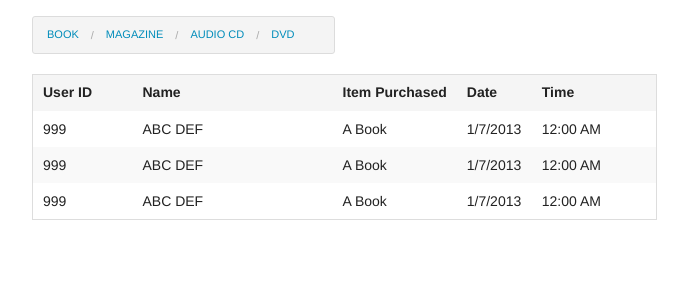
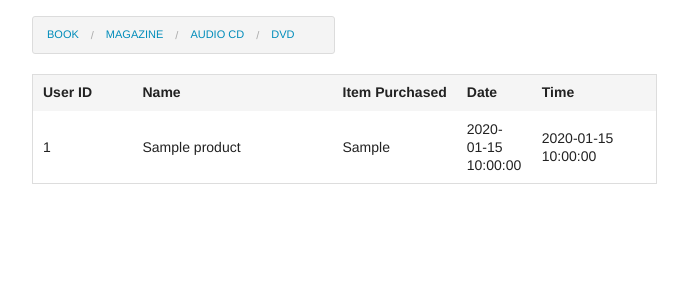
Before and after one commit to PhienChing/FoobarBookshop, a PHP site: page /accountingManager/accountingManager in a window 1280 px wide. Shown: the part 45-345 px from the top of the page, without its empty margins (123-811 px from the left). Run offline with PHP 8.4, Linux system fonts and the light colour scheme; tables that the repository leaves empty or names only in its code hold one stand-in row (values such as "Sample post").

Commit message:
Update accountingManager_view.php

```diff
--- a/application/views/accountingManager/accountingManager_view.php
+++ b/application/views/accountingManager/accountingManager_view.php
@@ -17,6 +17,7 @@ $assets = $this->config->item('assets');
 	</div>
 </div>
 
+	<!-- Table Rows -->
 <div class="row">
   <div class="large-12 columns">
 
@@ -31,30 +32,20 @@ $assets = $this->config->item('assets');
                 </tr>
               </thead>
               <tbody>
+				<?php foreach ($transactions as $trans_item): ?>
                 <tr>
-                  <td>999</td>
-                  <td>ABC DEF</td>
-                  <td>A Book</td>
-                  <td>1/7/2013</td>
-                  <td>12:00 AM</td>
-                <tr>
-                  <td>999</td>
-                  <td>ABC DEF</td>
-                  <td>A Book</td>
-                  <td>1/7/2013</td>
-                  <td>12:00 AM</td>
+                  <td><?php echo $trans_item['customerID'] ?></td>
+                  <td><?php echo $trans_item['title'] ?></td>
+                  <td><?php echo $trans_item['type'] ?></td>
+                  <td><?php echo $trans_item['dateTime'] ?></td>
+                  <td><?php echo $trans_item['dateTime'] ?></td>
                 </tr>
-                <tr>
-                  <td>999</td>
-                  <td>ABC DEF</td>
-                  <td>A Book</td>
-                  <td>1/7/2013</td>
-                  <td>12:00 AM</td>
-                </tr>
+				<?php endforeach ?>
               </tbody>
             </table>
+	</div>
 </div>
-</div>
+
 <!-- Edit Profile -->
 <div id="editProfile" class="reveal-modal" data-reveal>
   <form>
```
